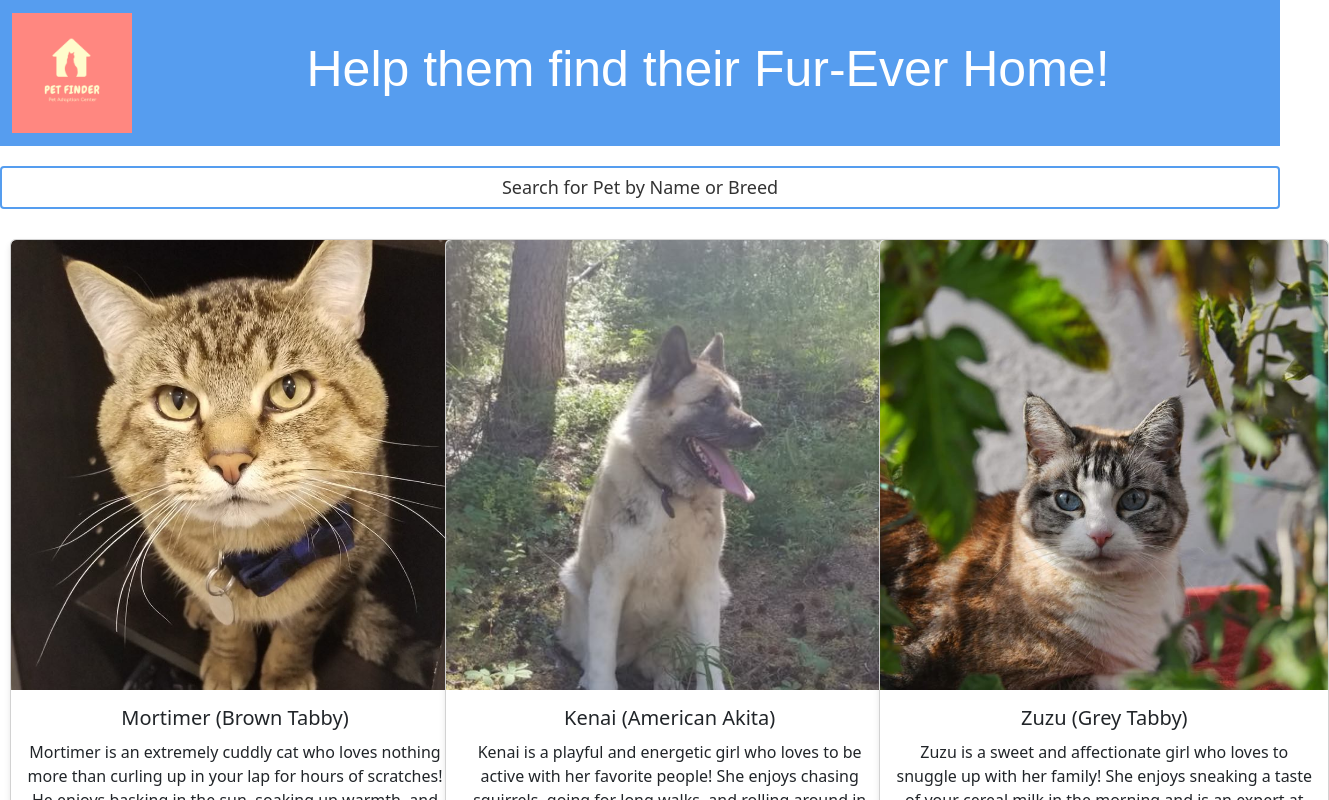
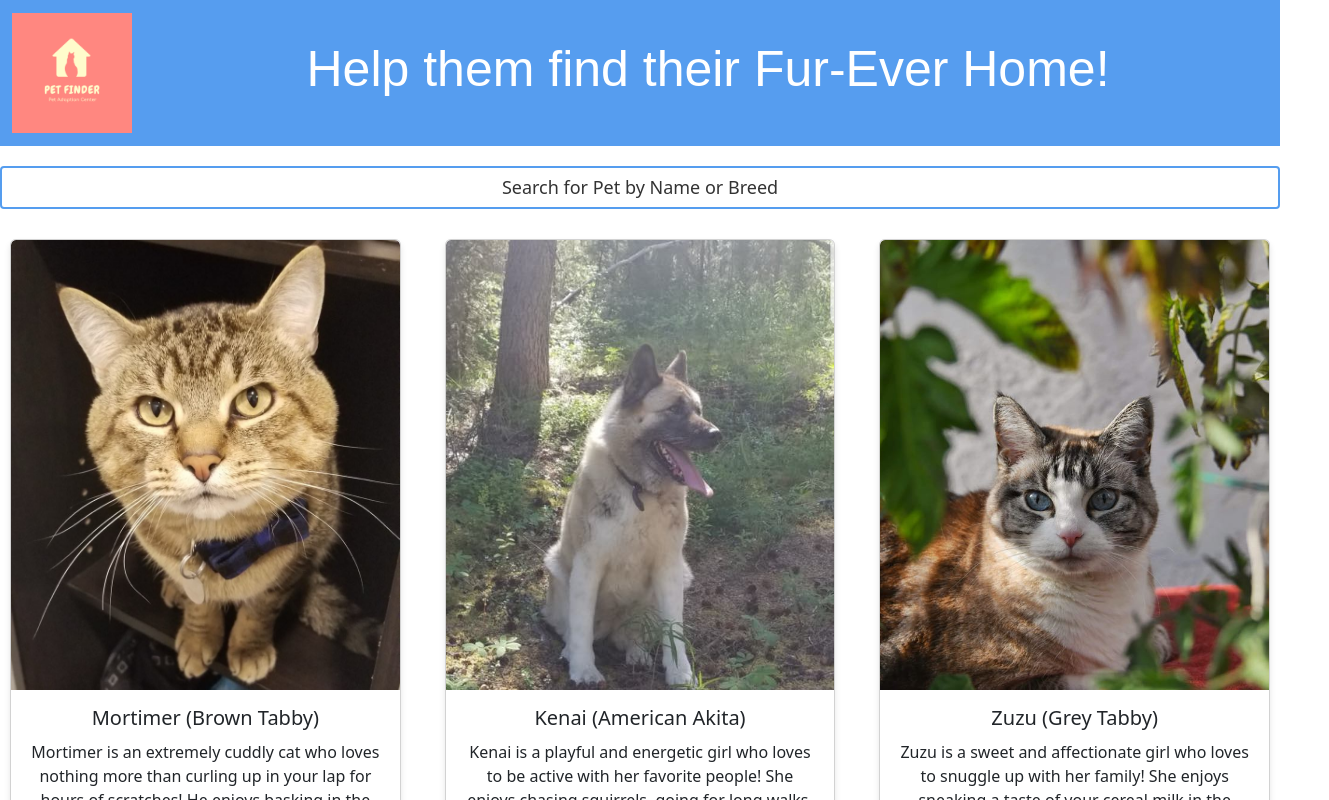
Before and after one commit to charleysmithschofield/petfinder, a React (Create React App) app in the folder pet_finder/: page / in a window 1280 px wide. Shown: the top 800 px of the page, 1329 px wide, since content can reach past the window. Built offline with nearby package versions, Linux system fonts and the light colour scheme; data requests are answered from the project's data file; a web font is replaced by a local one.

Commit message:
Centering pet cards on Pet List page

```diff
--- a/pet_finder/src/components/PetList.tsx
+++ b/pet_finder/src/components/PetList.tsx
@@ -14,6 +14,7 @@ export function PetList() {
     getPets().then((pets) => setPets(pets));
   }, []);
 
+  // Filter pets based on name or breed when typed into search bar
   const filteredPets = pets.filter(
     (pet) =>
     pet.name.toLowerCase().includes(searchQuery.toLowerCase()) ||
@@ -22,6 +23,7 @@ export function PetList() {
 
   return(
     <div className="PetList">
+      {/* Search Bar */}
       <Form.Group controlId="search" className="search-bar-wrapper">
         <Form.Control
         type="text"
@@ -30,10 +32,12 @@ export function PetList() {
         onChange={(e) => setSearchQuery(e.target.value)}
         />
       </Form.Group>
-      <Row>
-        {filteredPets.map((pets) => (
-          <Col lg={4} key={pets.id}>
-            <PetCard pet={pets} />
+
+      {/* Pet Cards */}
+      <Row className="justify-content-center">
+        {filteredPets.map((pet) => (
+          <Col lg={4} key={pet.id} className="d-flex justify-content-center pet-list-col">
+            <PetCard pet={pet} />
           </Col>
         ))}
       </Row>
```
Also changed, not shown: pet_finder/src/components/css/petlist.css (line endings or trailing spaces).
